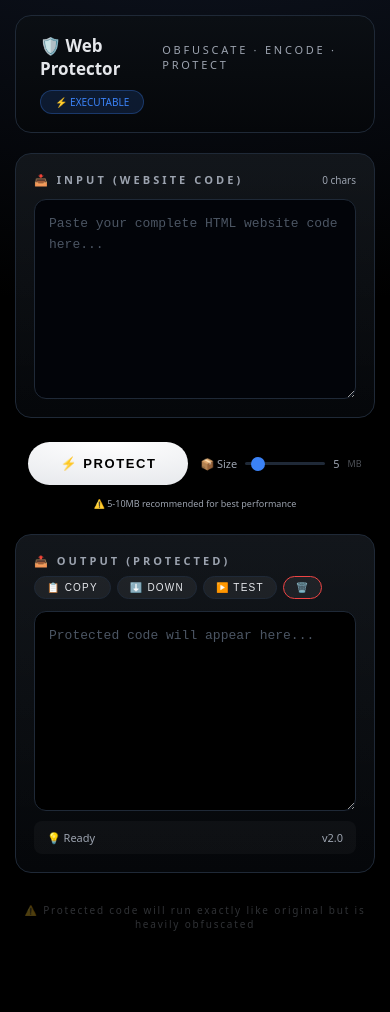
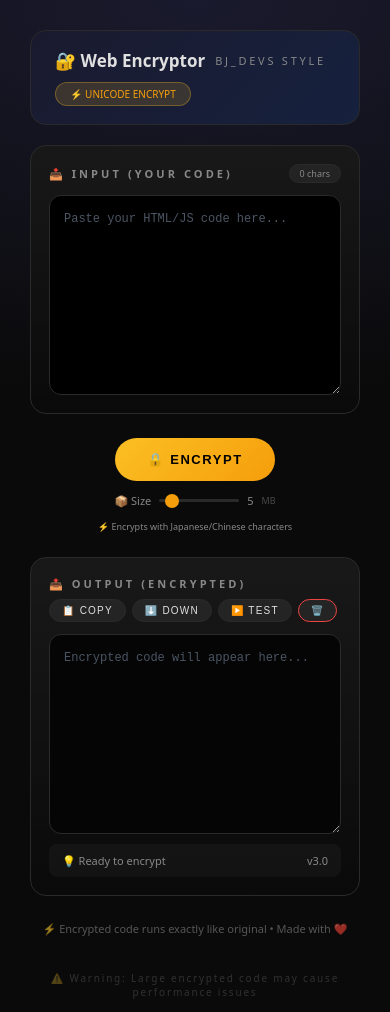
Before and after one commit to painxtg/SaleHub, a website: page html-protector/public/index.html in a window 390 px wide. Before the commit the page ends 956 px from the top, so only its background shows below. Drawn offline with Linux system fonts and the light colour scheme.

Commit message:
Update index.html

```diff
--- a/html-protector/public/index.html
+++ b/html-protector/public/index.html
@@ -3,25 +3,26 @@
 <head>
 <meta charset="UTF-8">
 <meta name="viewport" content="width=device-width, initial-scale=1">
-<title>Web Protector • Obfuscate Tool</title>
+<title>Web Encryptor • BJ_DEVS Style</title>
 
 <style>
 :root{
-  --bg:#000;
-  --panel:#0b0f14;
-  --border:#1f2937;
-  --text:#e5e7eb;
-  --muted:#9ca3af;
+  --bg:#0a0a0a;
+  --panel:#111;
+  --border:#2a2a2a;
+  --text:#e0e0e0;
+  --muted:#888;
   --blue:#3b82f6;
   --green:#10b981;
   --red:#ef4444;
+  --gold:#f59e0b;
 }
 
 *{margin:0;padding:0;box-sizing:border-box}
 
 body{
   min-height:100vh;
-  background:radial-gradient(900px 500px at 50% -20%, #111827, transparent), #000;
+  background:radial-gradient(800px 400px at 50% 0%, #1a1a2e, #0a0a0a);
   color:var(--text);
   font-family: system-ui, -apple-system, sans-serif;
   padding:10px;
@@ -41,7 +42,7 @@
   justify-content:space-between;
   align-items:center;
   padding:18px 24px;
-  background:linear-gradient(180deg,#0b0f14,#05070a);
+  background:linear-gradient(135deg, #1a1a2e, #16213e);
   border:1px solid var(--border);
   border-radius:16px;
   flex-wrap:wrap;
@@ -60,12 +61,12 @@
   font-weight:400;
 }
 .header-badge{
-  background:rgba(59,130,246,.15);
-  border:1px solid rgba(59,130,246,.3);
+  background:rgba(251,191,36,.15);
+  border:1px solid rgba(251,191,36,.3);
   padding:4px 14px;
   border-radius:999px;
   font-size:10px;
-  color:var(--blue);
+  color:var(--gold);
 }
 
 .main{
@@ -77,13 +78,16 @@
 
 .panel{
   background:linear-gradient(180deg,rgba(255,255,255,.03),transparent),
-             linear-gradient(180deg,#0b0f14,#05070a);
+             linear-gradient(180deg,#111,#0a0a0a);
   border:1px solid var(--border);
   border-radius:16px;
   padding:18px;
   display:flex;
   flex-direction:column;
   transition:.3s;
+}
+.panel:hover{
+  border-color:#3a3a3a;
 }
 
 .panel-header{
@@ -100,6 +104,14 @@
   color:var(--muted);
   text-transform:uppercase;
 }
+.panel-header .badge{
+  font-size:9px;
+  padding:2px 10px;
+  border-radius:999px;
+  background:rgba(255,255,255,.05);
+  border:1px solid var(--border);
+  color:var(--muted);
+}
 
 .textarea-wrapper{
   flex:1;
@@ -109,12 +121,12 @@
 .textarea-wrapper textarea{
   flex:1;
   min-height:300px;
-  background:#020409;
+  background:#000;
   border:1px solid var(--border);
   border-radius:12px;
   padding:14px;
   color:var(--text);
-  font-family: ui-monospace, monospace;
+  font-family: ui-monospace, 'Cascadia Code', monospace;
   font-size:13px;
   line-height:1.6;
   resize:vertical;
@@ -129,7 +141,7 @@
   color:#4b5563;
 }
 .textarea-wrapper textarea:read-only{
-  background:#000;
+  background:#050505;
 }
 
 .action-bar{
@@ -143,7 +155,7 @@
 .action-bar .primary-btn{
   padding:18px 48px;
   border-radius:999px;
-  background:radial-gradient(120% 120% at 50% 0%,#fff,#e5e7eb);
+  background:linear-gradient(135deg, #fbbf24, #f59e0b);
   border:none;
   color:#000;
   font-weight:700;
@@ -155,7 +167,7 @@
 }
 .action-bar .primary-btn:hover{
   transform:translateY(-2px) scale(1.02);
-  box-shadow:0 18px 45px rgba(255,255,255,.2);
+  box-shadow:0 18px 45px rgba(251,191,36,.3);
 }
 .action-bar .primary-btn:disabled{
   opacity:.5;
@@ -185,7 +197,7 @@
   width:14px;
   height:14px;
   border-radius:50%;
-  background:var(--blue);
+  background:var(--gold);
   cursor:pointer;
 }
 
@@ -220,8 +232,8 @@
   color:var(--blue);
 }
 .out-actions .btn-test:hover{
-  border-color:#f59e0b;
-  color:#f59e0b;
+  border-color:var(--gold);
+  color:var(--gold);
 }
 
 .status-bar{
@@ -261,6 +273,14 @@
   padding:10px 0;
 }
 
+.credit{
+  text-align:center;
+  font-size:11px;
+  color:var(--muted);
+  opacity:.6;
+  padding:5px;
+}
+
 @media(max-width:900px){
   .main{
     grid-template-columns:1fr;
@@ -269,24 +289,19 @@
   .action-bar{
     flex-direction:row;
     flex-wrap:wrap;
-    padding:10px 0;
+    justify-content:center;
   }
   .action-bar .primary-btn{
     padding:14px 32px;
     font-size:13px;
     min-width:120px;
   }
-  body{
-    padding:5px;
-  }
-  .app{
-    padding:10px;
+  .textarea-wrapper textarea{
+    min-height:200px;
+    font-size:12px;
   }
   .header h1{
     font-size:17px;
-  }
-  .textarea-wrapper textarea{
-    min-height:200px;
   }
 }
 
@@ -295,7 +310,7 @@
   height:6px;
 }
 ::-webkit-scrollbar-track{
-  background:#020409;
+  background:#000;
 }
 ::-webkit-scrollbar-thumb{
   background:var(--border);
@@ -308,23 +323,23 @@
 
 <div class="app">
   <div class="header">
-    <h1>🛡️ Web Protector <span>OBFUSCATE · ENCODE · PROTECT</span></h1>
-    <div class="header-badge">⚡ EXECUTABLE</div>
+    <h1>🔐 Web Encryptor <span>BJ_DEVS STYLE</span></h1>
+    <div class="header-badge">⚡ UNICODE ENCRYPT</div>
   </div>
 
   <div class="main">
     <div class="panel">
       <div class="panel-header">
-        <h2>📥 INPUT (Website Code)</h2>
-        <span id="inputCount" style="font-size:10px;color:var(--muted)">0 chars</span>
+        <h2>📥 INPUT (Your Code)</h2>
+        <span id="inputCount" class="badge">0 chars</span>
       </div>
       <div class="textarea-wrapper">
-        <textarea id="input" placeholder="Paste your complete HTML website code here..."></textarea>
+        <textarea id="input" placeholder="Paste your HTML/JS code here..."></textarea>
       </div>
     </div>
 
     <div class="action-bar">
-      <button class="primary-btn" id="btn" onclick="encode()">⚡ PROTECT</button>
+      <button class="primary-btn" id="btn" onclick="encrypt()">🔒 ENCRYPT</button>
       <div class="size-control">
         <span>📦 Size</span>
         <input type="range" id="sizeSlider" min="1" max="50" value="5" step="1">
@@ -332,13 +347,13 @@
         <span style="font-size:9px;opacity:.5">MB</span>
       </div>
       <div style="font-size:9px;color:var(--muted);text-align:center">
-        ⚠️ 5-10MB recommended for best performance
+        ⚡ Encrypts with Japanese/Chinese characters
       </div>
     </div>
 
     <div class="panel">
       <div class="panel-header">
-        <h2>📤 OUTPUT (Protected)</h2>
+        <h2>📤 OUTPUT (Encrypted)</h2>
         <div class="out-actions">
           <button class="btn-copy" onclick="copyOutput()">📋 COPY</button>
           <button class="btn-download" onclick="downloadOutput()">⬇️ DOWN</button>
@@ -347,16 +362,17 @@
         </div>
       </div>
       <div class="textarea-wrapper">
-        <textarea id="output" readonly placeholder="Protected code will appear here..."></textarea>
+        <textarea id="output" readonly placeholder="Encrypted code will appear here..."></textarea>
       </div>
       <div class="status-bar" id="status">
-        <span class="status-left">💡 Ready</span>
-        <span class="status-right">v2.0</span>
+        <span class="status-left">💡 Ready to encrypt</span>
+        <span class="status-right">v3.0</span>
       </div>
     </div>
   </div>
 
-  <div class="footer">⚠️ Protected code will run exactly like original but is heavily obfuscated</div>
+  <div class="credit">⚡ Encrypted code runs exactly like original • Made with ❤️</div>
+  <div class="footer">⚠️ Warning: Large encrypted code may cause performance issues</div>
 </div>
 
 <script>
@@ -375,8 +391,8 @@
   document.getElementById('inputCount').textContent = this.value.length + ' chars';
 });
 
-// ======== ENCODE ========
-async function encode() {
+// ======== ENCRYPT ========
+async function encrypt() {
   const btn = document.getElementById('btn');
   const input = document.getElementById('input').value.trim();
   const out = document.getElementById('output');
@@ -384,19 +400,19 @@
   const size = parseInt(document.getElementById('sizeSlider').value);
 
   if (!input) {
-    setStatus('⚠️ Please paste website code first', 'error');
+    setStatus('⚠️ Please paste some code first', 'error');
     return;
   }
 
-  btn.innerHTML = '⏳ PROCESSING...';
+  btn.innerHTML = '⏳ ENCRYPTING...';
   btn.disabled = true;
-  setStatus('⏳ Encoding... This may take a few seconds', 'info');
+  setStatus('⏳ Converting to Unicode...', 'info');
 
   try {
     const res = await fetch(API_URL, {
       method: 'POST',
       headers: { 'Content-Type': 'application/json' },
-      body: JSON.stringify({ html: input, size: size })
+      body: JSON.stringify({ code: input, size: size })
     });
 
     const data = await res.json();
@@ -404,7 +420,7 @@
     if (data.success) {
       out.value = data.result;
       setStatus(
-        `✅ Success! ${data.stats.increasedBy} larger | ${data.stats.sizeInMB} MB | Ready to use`,
+        `✅ Encrypted! ${data.stats.increasedBy} larger | ${data.stats.sizeInMB} MB`,
         'success'
       );
     } else {
@@ -416,11 +432,11 @@
     console.error(e);
   }
 
-  btn.innerHTML = '⚡ PROTECT';
+  btn.innerHTML = '🔒 ENCRYPT';
   btn.disabled = false;
 }
 
-// ======== TEST OUTPUT ========
+// ======== TEST ========
 function testOutput() {
   const code = document.getElementById('output').value;
   if (!code) {
@@ -429,10 +445,10 @@
   }
 
   try {
-    const win = window.open('', '_blank');
+    const win = window.open('', '_blank', 'width=1024,height=768');
     win.document.write(code);
     win.document.close();
-    setStatus('✅ Test window opened! Check the new tab', 'success');
+    setStatus('✅ Test window opened! Check new tab', 'success');
   } catch(e) {
     setStatus('❌ Test failed: ' + e.message, 'error');
   }
@@ -462,7 +478,7 @@
   const blob = new Blob([content], { type: 'text/html;charset=utf-8' });
   const a = document.createElement('a');
   a.href = URL.createObjectURL(blob);
-  a.download = 'protected_' + Date.now() + '.html';
+  a.download = 'encrypted_' + Date.now() + '.html';
   a.click();
   URL.revokeObjectURL(a.href);
   setStatus('📥 Downloaded!', 'success');
@@ -485,12 +501,13 @@
 document.addEventListener('keydown', function(e) {
   if ((e.ctrlKey || e.metaKey) && e.key === 'Enter') {
     e.preventDefault();
-    encode();
+    encrypt();
   }
 });
 
-console.log('🛡️ Web Protector v2.0 loaded');
+console.log('🔐 Web Encryptor v3.0 - BJ_DEVS Style');
+console.log('📖 Press Ctrl+Enter to encrypt');
 </script>
 
 </body>
-</html>
+  </html>
```
